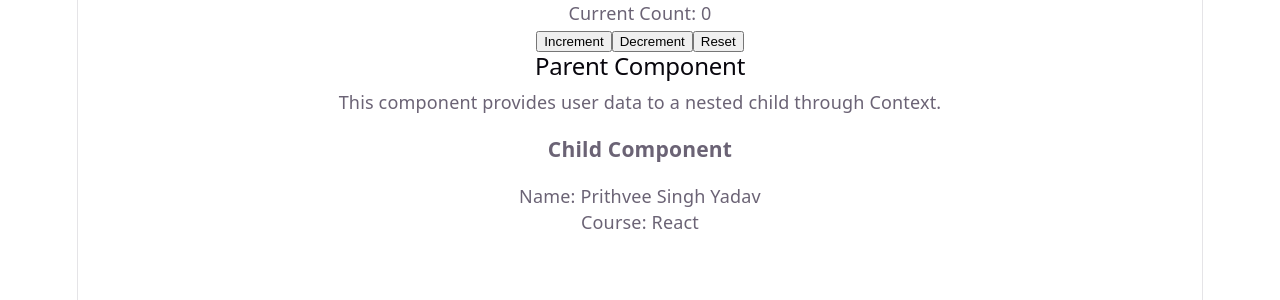
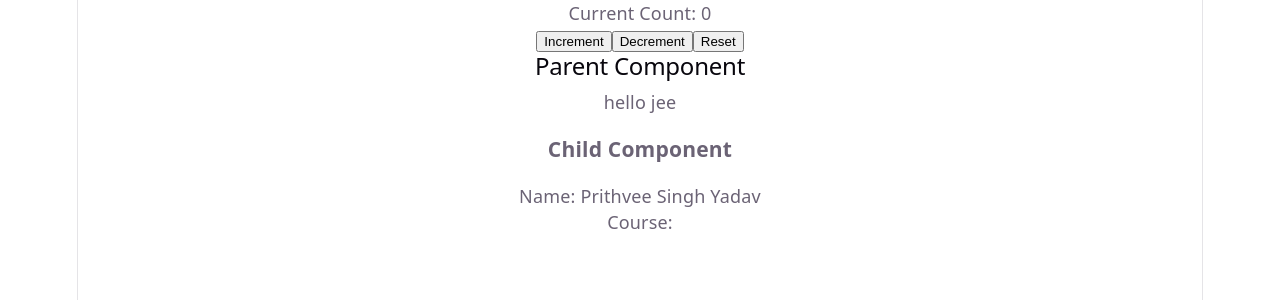
Before and after one commit to prithvee07-gitlur/WEB-DEV-2-PRACTICAL-EXAM, a React (Vite) app: page / in a window 1280 px wide. Shown: the top 300 px of the page. Built offline with nearby package versions, Linux system fonts and the light colour scheme.

Commit message:
initial summition

```diff
--- a/src/Component/Parent.jsx
+++ b/src/Component/Parent.jsx
@@ -5,14 +5,14 @@ import Child from './Child'
 export default function Parent() {
   const user = {
     name: 'Prithvee Singh Yadav',
-    course: 'React',
+    Subject: 'Web Dev 2',
   }
 
   return (
     <DataContext.Provider value={user}>
       <section>
         <h2>Parent Component</h2>
-        <p>This component provides user data to a nested child through Context.</p>
+        <p>hello jee</p>
         <Child />
       </section>
     </DataContext.Provider>
```
